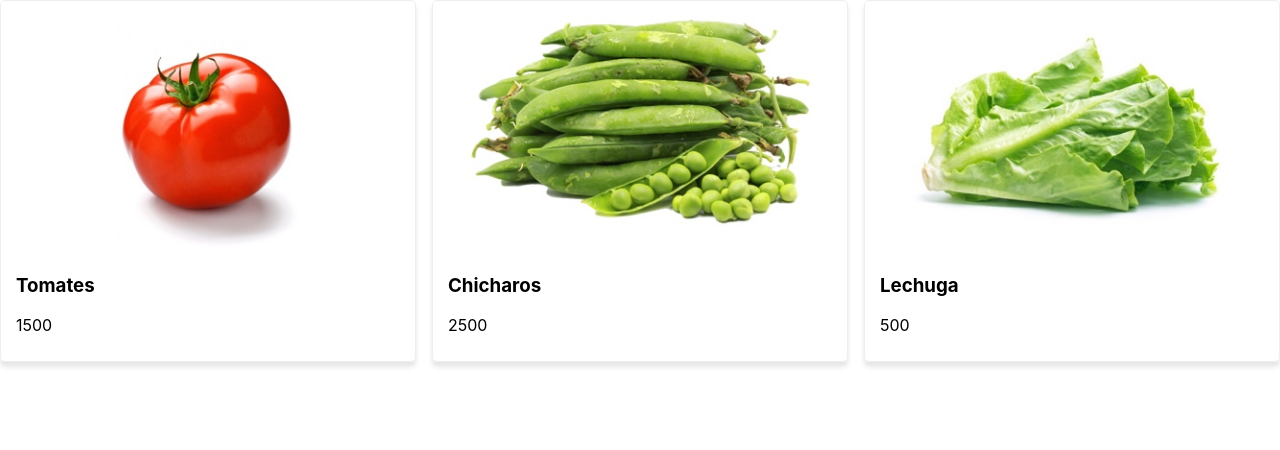
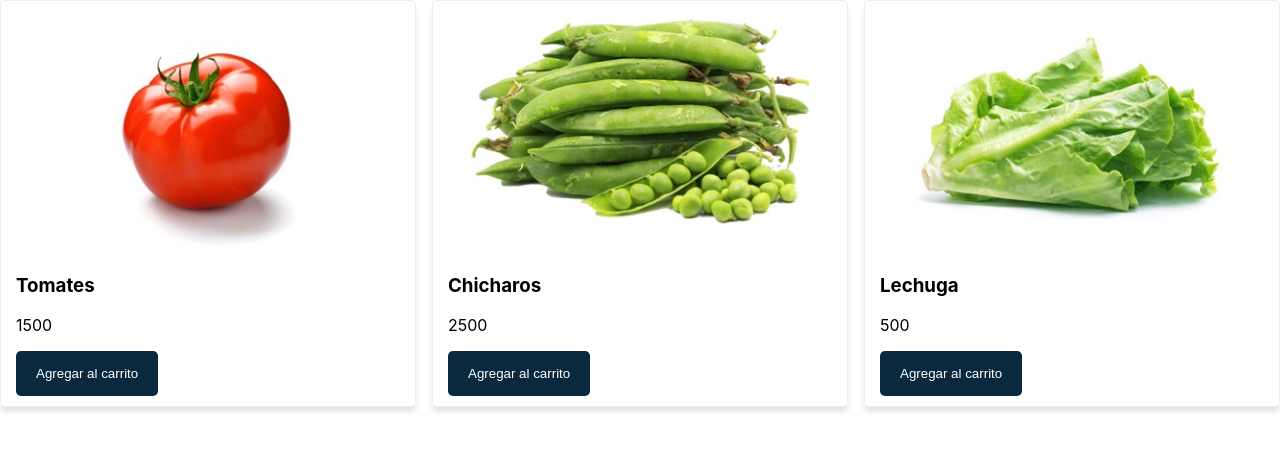
Before and after one commit to przant/react-simple-shopping-cart, a React (Create React App) app: page / in a window 1280 px wide. Shown: the top 450 px of the page. Built offline with nearby package versions, Linux system fonts and the light colour scheme.

Commit message:
Add Button component

```diff
--- /dev/null
+++ b/src/components/Button.js
@@ -0,0 +1,22 @@
+import { Component } from "react"
+
+const styles = {
+    button: {
+        backgroundColor: '#0A283E',
+        color: '#fff',
+        padding: '15px 20px',
+        border: 'none',
+        borderRadius: '5px',
+        cursor: 'pointer'
+    }
+}
+
+class Button extends Component {
+    render() {
+        return (
+            <button style={ styles.button } { ...this.props }></button>
+        )
+    }
+}
+
+export default Button;
--- a/src/components/Product.js
+++ b/src/components/Product.js
@@ -1,4 +1,5 @@
 import { Component } from "react"
+import Button from './Button'
 
 const styles = {
     product: {
@@ -14,12 +15,16 @@
 }
 class Product extends Component {
     render() {
-        const { product } = this.props
+        const { product, addToShoppingCart } = this.props
+
         return (
             <div style={ styles.product }>
                 <img style={ styles.img } alt={ product.name } src={ product.img } />
                 <h3>{ product.name }</h3>
                 <p>{ product.price }</p>
+                <Button onClick={ () => addToShoppingCart(product) }>
+                    Agregar al carrito
+                </Button>
             </div>
         )
     }
```
